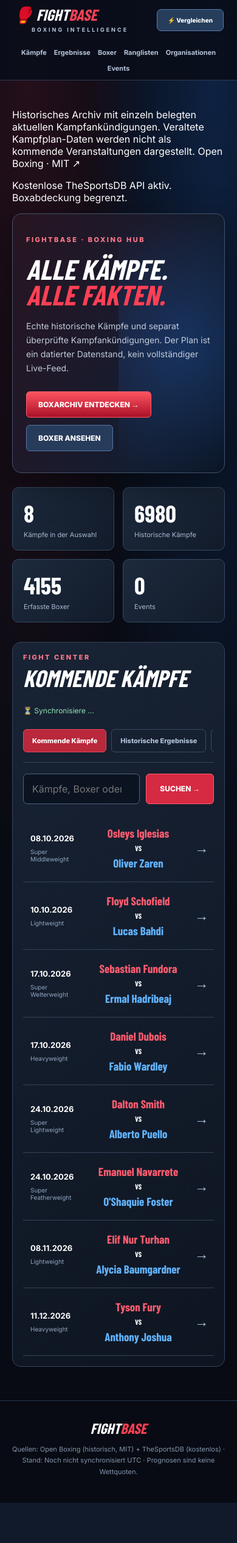
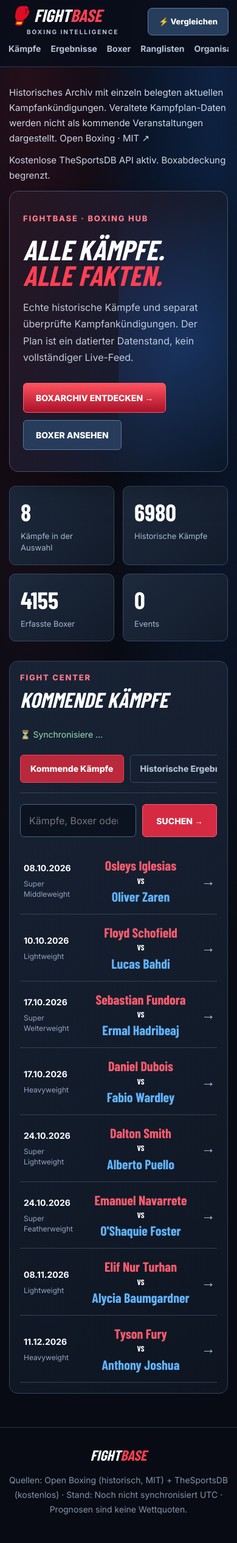
Before and after one commit to s1naoui/Fightbase, a Flask app: page / in a window 390 px wide. Shown: the whole page at 61% size. Before the commit the page ends 2465 px from the top, so only its background shows below. Run offline with Flask 3, Linux system fonts and the light colour scheme; data comes from the database, SQL or seed files in the repository; data that the repository does not hold is empty; some web fonts are replaced.

Commit message:
Improve Fightbase typography and mobile text readability (#6)

```diff
--- a/boxing-app/static/hub.css
+++ b/boxing-app/static/hub.css
@@ -26,3 +26,110 @@
 .missing-photo{font:700 12px Inter,Arial,sans-serif;color:#d2dce9;
 letter-spacing:.2px;padding:12px 15px;border:1px solid #5d6f87;border-radius:8px;
 background:#0a1526ba;max-width:90%;text-align:center}
+
+
+/* =========================================================
+   FIGHTBASE – TYPOGRAPHY & READABILITY
+   Mobile-friendly accessible text sizes.
+   Sports headlines stay bold; readable UI text is never 10px.
+   ========================================================= */
+
+/* Base text and descriptions */
+body { font-size: 16px; line-height: 1.5; }
+.container { max-width: 1320px; }
+.free-note { font-size: 15px; line-height: 1.65; margin: 0 0 12px; color: #ced9e9; }
+.notice { font-size: 15px; }
+.eyebrow { font-size: 13px; letter-spacing: 1.8px; }
+.hint, .empty { font-size: 15px; line-height: 1.75; }
+.empty h3 { font-size: 33px; }
+
+/* Header and navigation */
+.top-inner { max-width: 1350px; gap: 20px; min-height: 80px; }
+.brand { font-size: 34px; }
+.brand small { font-size: 11px; letter-spacing: 2px; line-height: 1.25; }
+.topbar nav { gap: 18px; }
+.topbar nav a { font-size: 15px; line-height: 1.35; }
+.compare-link { font-size: 14px; padding: 12px 17px; }
+
+/* Hero content and action buttons */
+.hero p { font-size: 17px; line-height: 1.7; max-width: 640px; }
+.cta { font-size: 14px; min-height: 48px; padding: 13px 20px; }
+.hero .eyebrow { font-size: 13px; }
+
+/* Headline and summary tiles */
+.section-top h2 { font-size: clamp(35px, 4vw, 47px); line-height: 1.1; }
+.feed-status { font-size: 14px; }
+.metrics > div { font-size: 14px; line-height: 1.45; }
+.metrics strong { font-size: 47px; margin-bottom: 7px; }
+
+/* Filters, tab navigation, and search */
+.tabs { gap: 10px; }
+.tabs a { font-size: 14px; line-height: 1.35; padding: 13px 16px; }
+.search input, .search select { font-size: 16px; min-height: 48px; }
+.search label { font-size: 15px; }
+.search button { font-size: 14px; min-height: 48px; }
+.back { font-size: 14px; }
+
+/* Boxing fixture and result lists */
+.fight-row { padding: 22px 14px; grid-template-columns: 165px minmax(0,1fr) 170px 24px; }
+.date strong { font-size: 16px; }
+.date small, .details small { font-size: 13px; line-height: 1.4; }
+.matchup { font-size: 29px; }
+.matchup span { font-size: 17px; }
+.pill, .live { font-size: 13px; padding: 6px 10px; }
+
+/* Fighter, event, ranking and organisation cards */
+.fighter-info small { font-size: 13px; }
+.fighter-info h3 { font-size: 30px; }
+.fighter-info p { font-size: 15px; line-height: 1.5; }
+.fighter-info b { font-size: 13px; }
+.event-card h3, .rank-card h3 { font-size: 34px; }
+.event-card p, .event-card small { font-size: 15px; line-height: 1.6; }
+.event-card b { font-size: 13px; }
+.rank-line { font-size: 15px; line-height: 1.5; }
+
+/* Fight detail and fighter profile screens */
+.duel-name small { font-size: 13px; }
+.duel-name p { font-size: 16px; }
+.duel-name a { font-size: 14px; }
+.duel-photo a, .profile-photo a { font-size: 13px; }
+.info-panel h2 { font-size: 39px; }
+.info-panel dl { font-size: 16px; gap: 14px; }
+.info-panel p { font-size: 15px; }
+.probabilities small { font-size: 14px; }
+.stats div { font-size: 14px; }
+.profile-fights a { font-size: 15px; line-height: 1.5; }
+.missing-photo { font-size: 14px; }
+footer { font-size: 14px; line-height: 1.65; }
+
+/* Responsive fixes – increase readability without horizontal overflow */
+@media (max-width: 1100px) {
+  .top-inner { flex-wrap: wrap; justify-content: space-between; }
+  .topbar nav { order: 3; flex: 1 1 100%; justify-content: center; }
+  .fight-row { grid-template-columns: 125px minmax(0,1fr) 135px 20px; gap: 12px; }
+  .matchup { font-size: 25px; }
+}
+
+@media (max-width: 670px) {
+  .container { padding-inline: 15px; }
+  .brand { font-size: 29px; }
+  .brand small { font-size: 10px; }
+  .top-inner { gap: 12px; padding: 12px 14px; }
+  .topbar nav { justify-content: flex-start; overflow-x: auto; flex-wrap: nowrap; padding-bottom: 8px; gap: 16px; }
+  .topbar nav a { font-size: 14px; flex: none; }
+  .compare-link { font-size: 13px; }
+  .hero p { font-size: 16px; }
+  .metrics > div { font-size: 13px; }
+  .metrics strong { font-size: 39px; }
+  .section-top h2 { font-size: 35px; }
+  .tabs a { font-size: 14px; }
+  .fight-row { grid-template-columns: 93px minmax(0,1fr) 20px; gap: 8px; padding: 17px 6px; }
+  .date strong { font-size: 14px; }
+  .date small { font-size: 12px; }
+  .matchup { font-size: 22px; line-height: 1.1; }
+  .matchup span { font-size: 13px; }
+  .duel-name h2 { font-size: 37px; }
+  .info-panel { padding: 20px; }
+  .info-panel dl { font-size: 15px; }
+  .probabilities small { font-size: 12px; }
+}
```
